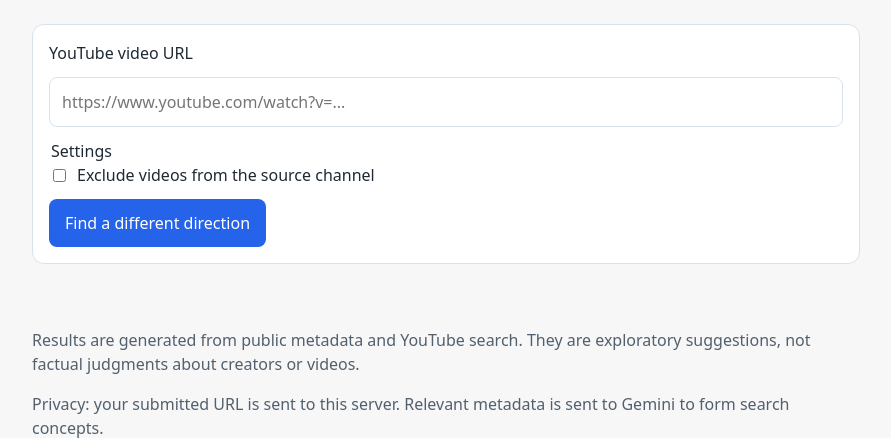
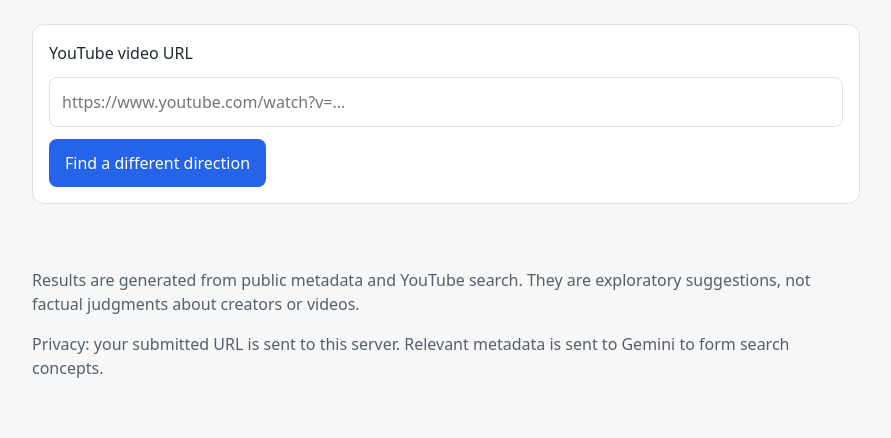
Before and after one commit to bryancarrillo1/YouTube-AI-Anti-Recommender, a Python web app: template app/templates/index.html in a window 1280 px wide. Shown: the part 141-579 px from the top of the page, without its empty margins (194-1085 px from the left). Run offline with Jinja, Linux system fonts and the light colour scheme; the template is opened without the code that fills it, so the values that code supplies are empty.

Commit message:
chore: remove option to exclude same channel recs

```diff
--- a/app/static/app.js
+++ b/app/static/app.js
@@ -1,6 +1,5 @@
 const form = document.getElementById("search-form");
 const urlInput = document.getElementById("youtube-url");
-const excludeSameChannel = document.getElementById("exclude-same-channel");
 const submitButton = document.getElementById("submit-button");
 const statusEl = document.getElementById("status");
 const sourceSection = document.getElementById("source-section");
@@ -138,7 +137,6 @@
       body: JSON.stringify({
         youtube_url: youtubeUrl,
         language: "en",
-        exclude_same_channel: excludeSameChannel.checked,
       }),
     });
 
--- a/app/static/styles.css
+++ b/app/static/styles.css
@@ -70,18 +70,6 @@
   font: inherit;
   background: transparent;
   color: inherit;
-}
-
-.settings {
-  border: 0;
-  margin: 0;
-  padding: 0;
-}
-
-.checkbox {
-  display: flex;
-  gap: 0.5rem;
-  align-items: center;
 }
 
 button {
--- a/app/templates/index.html
+++ b/app/templates/index.html
@@ -26,14 +26,6 @@
           required
           autocomplete="off"
         />
-
-        <fieldset class="settings">
-          <legend>Settings</legend>
-          <label class="checkbox">
-            <input id="exclude-same-channel" type="checkbox" />
-            Exclude videos from the source channel
-          </label>
-        </fieldset>
 
         <button type="submit" id="submit-button">Find a different direction</button>
       </form>
```
